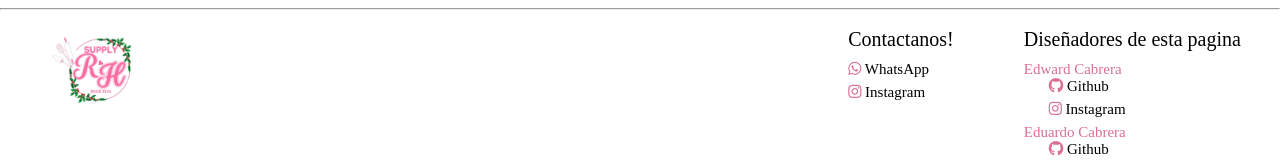
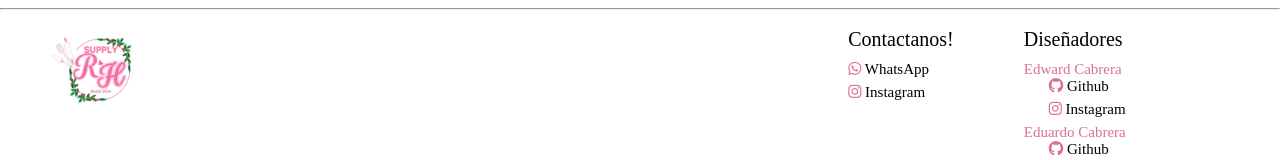
Before and after one commit to Edward2323/Page-RyH, a plain HTML site: page index.html in a window 1280 px wide. Shown: the top 160 px of the page. Drawn offline with Linux system fonts and the light colour scheme.

Commit message:
Corregir nombre de titulo de lista Footer

```diff
--- a/index.html
+++ b/index.html
@@ -55,7 +55,7 @@
 
 
                 <p class= "list-title-designers">
-                    Diseñadores de esta pagina
+                    Diseñadores
                 </p>
 
                 <ul class="list-designers">
```
